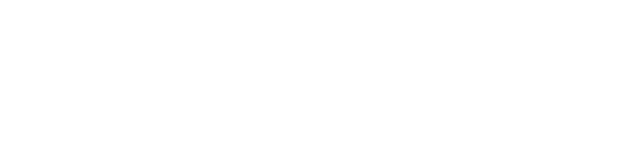
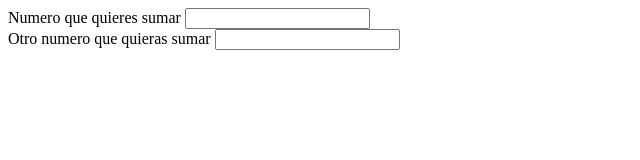
Before and after one commit to iMadfxq/javascript-practice, a plain HTML site: page make-sums/index.html in a window 1280 px wide. Shown: the whole page, without its empty margins (0-640 px from the left). Drawn offline with Linux system fonts and the light colour scheme.

Commit message:
Keep creating the HTML structure

```diff
--- a/make-sums/index.html
+++ b/make-sums/index.html
@@ -10,7 +10,18 @@
 <body>
   <main>
     <section class="main__sums--container">
-
+      <section class="numberOne">
+        <form>
+          <label for="number1">Numero que quieres sumar</label>
+          <input type="number" id="number1">
+        </form>
+      </section>
+      <section class="numberTwo">
+        <form>
+          <label for="number2">Otro numero que quieras sumar</label>
+          <input type="number" id="number2">
+        </form>
+      </section>
     </section>
   </main>
 </body>
```
